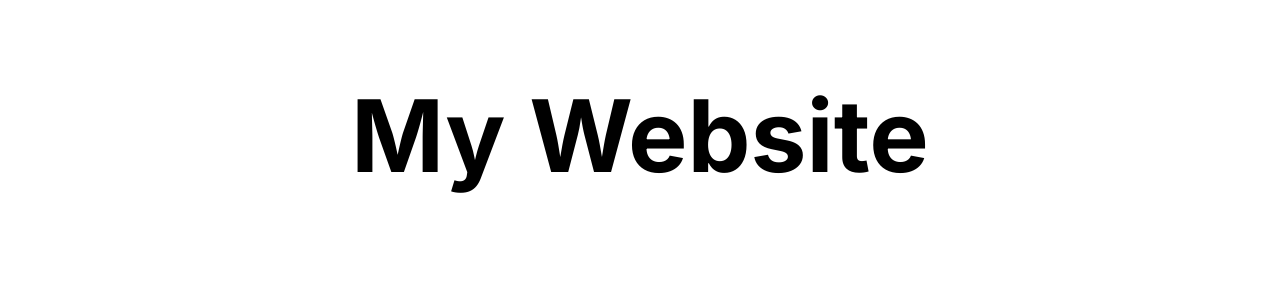
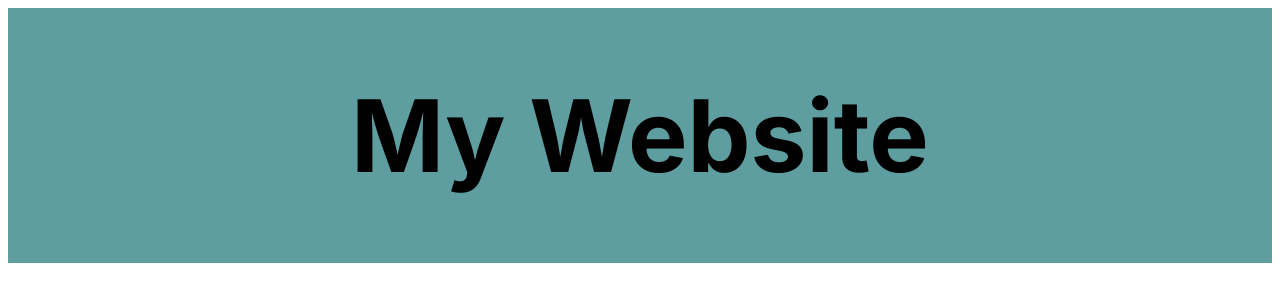
Before and after one commit to SuitablyMysterious/Charity-Website, a plain HTML site: page index.html in a window 1280 px wide. Drawn offline with Linux system fonts and the light colour scheme.

Commit message:
add another column and row

```diff
--- a/src/style.css
+++ b/src/style.css
@@ -1,13 +1,14 @@
 body {
     font-family: "Inter", Verdana, sans-serif;
     display: grid;
-    grid-template-columns: auto;
-    grid-template-rows: auto;
+    grid-template-columns: auto auto;
+    grid-template-rows: auto auto;
 }
 
 .header {
-    grid-column: 1 / 2;
+    grid-column: 1 / 3;
     grid-row: 1 / 2;
     font-size: 50px;
     text-align: center;
+    background-color: cadetblue;
 }
```
